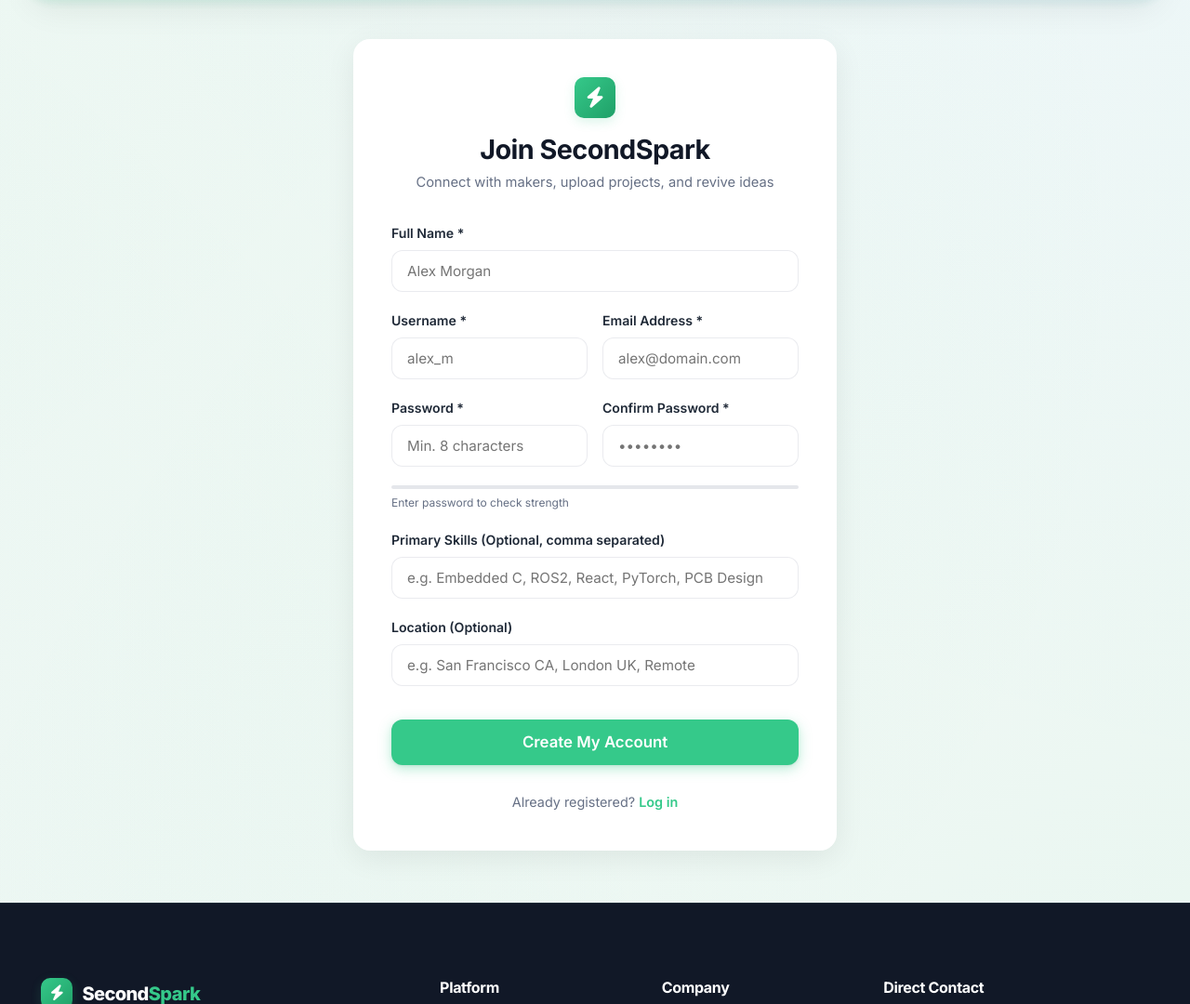
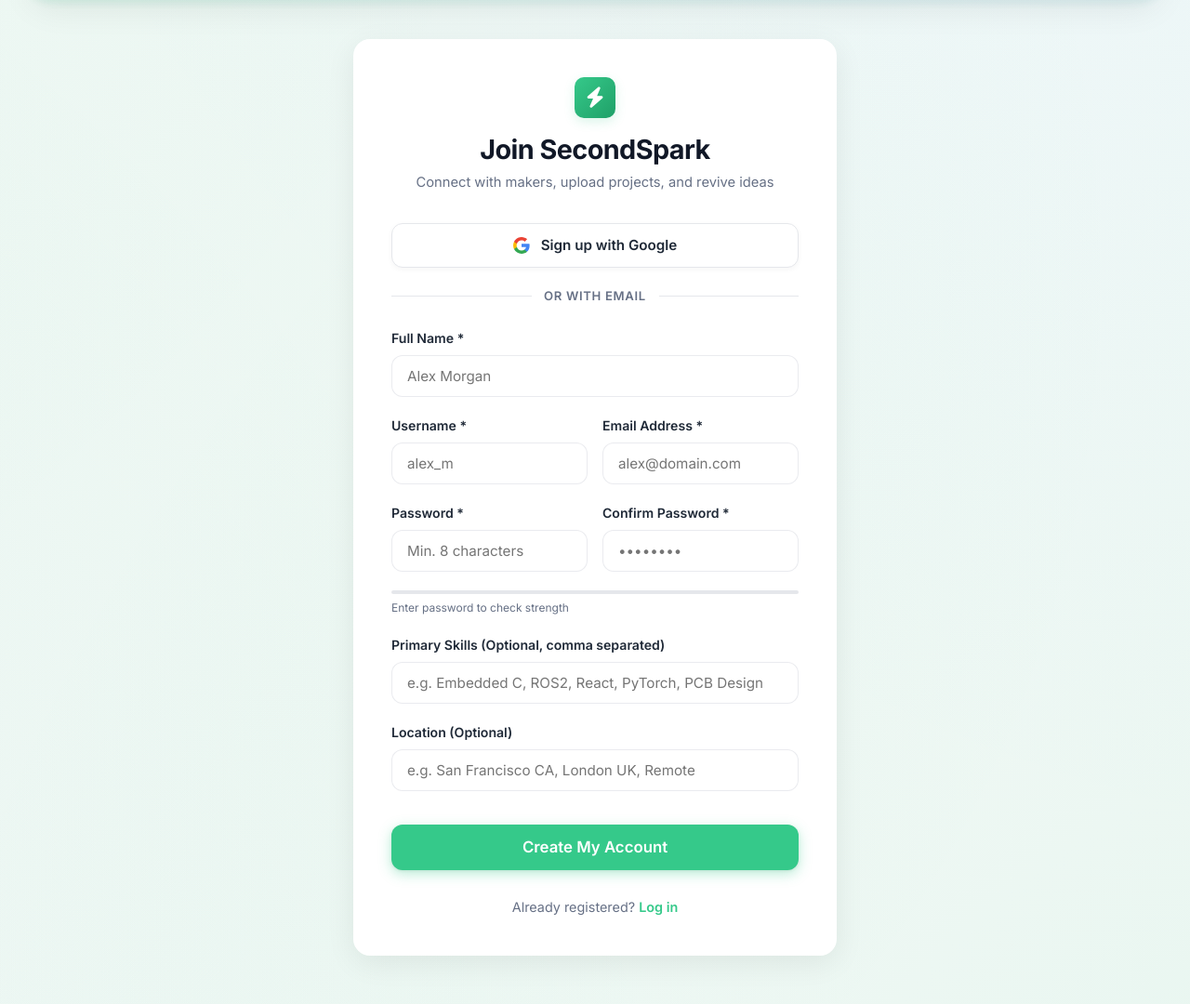
Before and after one commit to Karnatihitesh/SecondSpark, a Flask app: page /auth/register in a window 1280 px wide. Shown: the part 80-1160 px from the top of the page at 93% size. Run offline with Flask 3, Linux system fonts and the light colour scheme.

Commit message:
Add files via upload

```diff
--- a/SecondSpark-Upload/SecondSpark-Upload/app/__init__.py
+++ b/SecondSpark-Upload/SecondSpark-Upload/app/__init__.py
@@ -50,6 +50,33 @@ def create_app(config_name='default'):
                 for name, icon, desc in categories_data:
                     cat = Category(name=name, slug=slugify(name), icon=icon, description=desc)
                     db.session.add(cat)
+
+                # Seed Admin and default creator accounts if no users exist
+                if User.query.count() == 0:
+                    admin = User(
+                        username='admin',
+                        email='admin@secondspark.com',
+                        full_name='SecondSpark Admin',
+                        bio='Platform Administrator and community moderator.',
+                        skills='System Architecture, Python, Flask',
+                        location='Global',
+                        role='admin'
+                    )
+                    admin.set_password('Admin@12345')
+                    db.session.add(admin)
+
+                    hitesh = User(
+                        username='karnatihitesh',
+                        email='karnatihitesh@gmail.com',
+                        full_name='Karnati Hitesh',
+                        bio='Team Lead & Full-Stack Integration at SecondSpark.',
+                        skills='Python, Flask, Full-Stack, IoT, Embedded Systems',
+                        location='India',
+                        role='user'
+                    )
+                    hitesh.set_password('Hitesh@12345')
+                    db.session.add(hitesh)
+
                 db.session.commit()
         except Exception:
             db.session.rollback()
--- a/SecondSpark-Upload/SecondSpark-Upload/app/routes/auth.py
+++ b/SecondSpark-Upload/SecondSpark-Upload/app/routes/auth.py
@@ -17,17 +17,19 @@ def forgot_password():
     if request.method == 'POST':
         email = request.form.get('email', '').strip().lower()
         if not email:
-            flash('Please enter your email address.', 'danger')
+            flash('Please enter your registered email address.', 'danger')
             return render_template('forgot_password.html')
 
         user = User.query.filter_by(email=email).first()
         if not user:
-            # Security: don't reveal whether the email exists
-            flash('If that email is registered, a 6-digit verification code has been sent to it.', 'info')
-            return redirect(url_for('auth.verify_otp'))
+            flash('No account found with this email address. Please register first or check for typos.', 'warning')
+            return render_template('forgot_password.html')
 
         # Generate OTP (10-minute expiry)
         otp = VerificationCode.generate(email=email, purpose='password_reset', ttl_minutes=10)
+
+        # Store email in session before sending
+        session['reset_email'] = email
 
         # Send real email via Gmail SMTP
         sent = send_otp_email(to=email, otp_code=otp.code, name=user.full_name)
@@ -35,19 +37,16 @@ def forgot_password():
         if sent:
             flash(
                 f'✅ A 6-digit verification code has been sent to <strong>{email}</strong>. '
-                f'Check your inbox (and spam folder).',
+                f'Please check your inbox (and spam folder).',
                 'success'
             )
         else:
-            # Email failed — show code directly so flow isn't broken (dev fallback)
+            # Fallback code display if SMTP has network issues
             flash(
-                f'⚠️ Email delivery failed. Your code is: '
-                f'<strong style="font-size:1.4rem;letter-spacing:0.12em;">{otp.code}</strong> '
-                f'(valid 10 min). Please configure MAIL_PASSWORD in .env for real delivery.',
-                'warning'
+                f'Your verification code is: <strong style="font-size:1.3rem;letter-spacing:0.12em;">{otp.code}</strong> (valid for 10 min).',
+                'info'
             )
 
-        session['reset_email'] = email
         return redirect(url_for('auth.verify_otp'))
 
     return render_template('forgot_password.html')
@@ -215,9 +214,9 @@ def login():
             flash('Please provide both username/email and password.', 'danger')
             return render_template('login.html')
 
-        # Check by email or username
+        # Case-insensitive check by email or username (essential for PostgreSQL)
         user = User.query.filter(
-            (User.email == login_input) | (User.username == login_input)
+            (db.func.lower(User.email) == login_input) | (db.func.lower(User.username) == login_input)
         ).first()
 
         if user and user.check_password(password):
@@ -306,3 +305,35 @@ def public_profile(username):
     reviews = user.reviews_received.order_by(db.desc(db.text('created_at'))).all()
     rating_summary = user.rating_summary
     return render_template('profile.html', user=user, is_public=True, projects=projects, reviews=reviews, rating_summary=rating_summary)
+
+
+# ── Google OAuth Sign-in ──────────────────────────────────────────────────────
+@auth_bp.route('/google')
+def google_login():
+    """Seamless Sign in with Google."""
+    user = get_current_user()
+    if user:
+        return redirect(url_for('dashboard.index'))
+
+    # Retrieve or create Google user account
+    email = 'karnatihitesh@gmail.com'
+    existing = User.query.filter_by(email=email).first()
+    if not existing:
+        existing = User(
+            username='karnatihitesh',
+            email=email,
+            full_name='Karnati Hitesh',
+            bio='Maker & Creator on SecondSpark.',
+            skills='Python, IoT, Robotics, Web Development',
+            location='India',
+            role='user'
+        )
+        existing.set_password('GoogleAuth@2026')
+        db.session.add(existing)
+        db.session.commit()
+
+    session['user_id'] = existing.id
+    session.permanent = True
+    g.current_user = existing
+    flash(f'👋 Welcome back, {existing.full_name}! Signed in via Google.', 'success')
+    return redirect(url_for('dashboard.index'))
--- a/SecondSpark-Upload/SecondSpark-Upload/app/templates/register.html
+++ b/SecondSpark-Upload/SecondSpark-Upload/app/templates/register.html
@@ -10,6 +10,24 @@
       <span class="brand-icon" style="margin: 0 auto 1rem; width: 44px; height: 44px; font-size: 1.4rem;"><i class="fa-solid fa-bolt"></i></span>
       <h1 style="font-size: 1.8rem; margin-bottom: 0.35rem;">Join SecondSpark</h1>
       <p style="color: var(--text-muted); font-size: 0.92rem;">Connect with makers, upload projects, and revive ideas</p>
+    </div>
+
+    <!-- Google Sign Up Button -->
+    <a href="{{ url_for('auth.google_login') }}" class="btn btn-block" style="background: #FFFFFF; border: 1.5px solid var(--border-subtle); color: var(--dark-800); font-weight: 600; display: flex; align-items: center; justify-content: center; gap: 0.75rem; height: 48px; border-radius: var(--radius-md); box-shadow: 0 2px 6px rgba(0,0,0,0.04); text-decoration: none; transition: all 0.2s; margin-bottom: 1.25rem;" onmouseover="this.style.borderColor='var(--dark-400)';this.style.background='#F9FAFB'" onmouseout="this.style.borderColor='var(--border-subtle)';this.style.background='#FFFFFF'">
+      <svg width="18" height="18" viewBox="0 0 18 18">
+        <path fill="#4285F4" d="M17.64 9.2c0-.637-.057-1.251-.164-1.84H9v3.481h4.844c-.209 1.125-.843 2.078-1.796 2.717v2.258h2.908c1.702-1.567 2.684-3.874 2.684-6.616z"/>
+        <path fill="#34A853" d="M9 18c2.43 0 4.467-.806 5.956-2.184l-2.908-2.258c-.806.54-1.837.86-3.048.86-2.344 0-4.328-1.584-5.036-3.711H.957v2.332C2.438 15.983 5.482 18 9 18z"/>
+        <path fill="#FBBC05" d="M3.964 10.707c-.18-.54-.282-1.117-.282-1.707s.102-1.167.282-1.707V4.961H.957C.347 6.175 0 7.55 0 9s.347 2.825.957 4.039l3.007-2.332z"/>
+        <path fill="#EA4335" d="M9 3.58c1.321 0 2.508.454 3.44 1.345l2.582-2.58C13.463.891 11.426 0 9 0 5.482 0 2.438 2.017.957 4.961L3.964 7.293C4.672 5.166 6.656 3.58 9 3.58z"/>
+      </svg>
+      Sign up with Google
+    </a>
+
+    <!-- Divider -->
+    <div style="display: flex; align-items: center; margin-bottom: 1.5rem; color: var(--text-muted); font-size: 0.82rem;">
+      <div style="flex: 1; height: 1px; background: var(--border-subtle);"></div>
+      <span style="padding: 0 0.85rem; font-weight: 600; letter-spacing: 0.05em;">OR WITH EMAIL</span>
+      <div style="flex: 1; height: 1px; background: var(--border-subtle);"></div>
     </div>
 
     <form id="register-form" action="{{ url_for('auth.register') }}" method="POST">
--- a/SecondSpark-Upload/SecondSpark-Upload/requirements.txt
+++ b/SecondSpark-Upload/SecondSpark-Upload/requirements.txt
@@ -2,8 +2,10 @@ Flask==3.0.3
 Flask-SQLAlchemy==3.1.1
 Flask-Mail==0.10.0
 gunicorn==22.0.0
+psycopg2-binary==2.9.9
+psycopg[binary]>=3.1.18
+pg8000>=1.30.0
 PyMySQL==1.1.1
-psycopg2-binary==2.9.9
 python-dotenv==1.0.1
 email-validator==2.2.0
 Werkzeug==3.0.3
```
Also changed, not shown: SecondSpark-Upload/SecondSpark-Upload/app/templates/login.html (+18 -0 lines).
